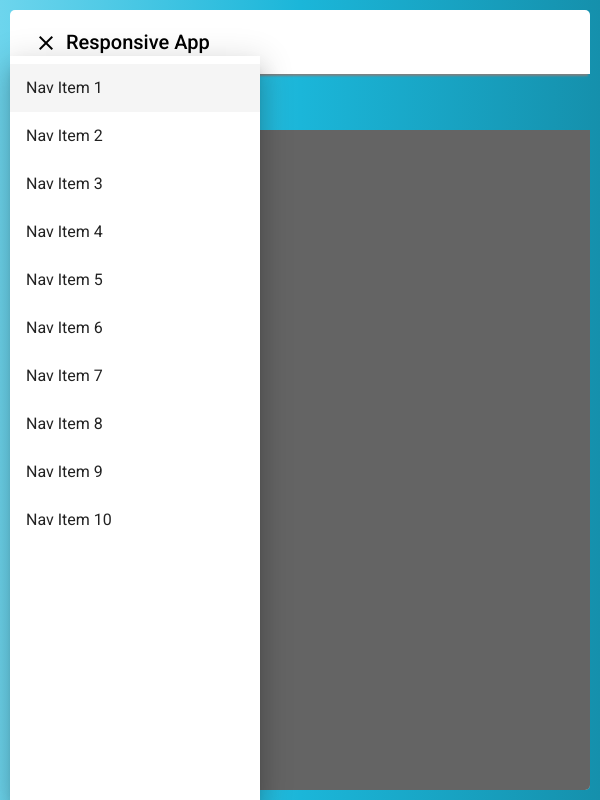
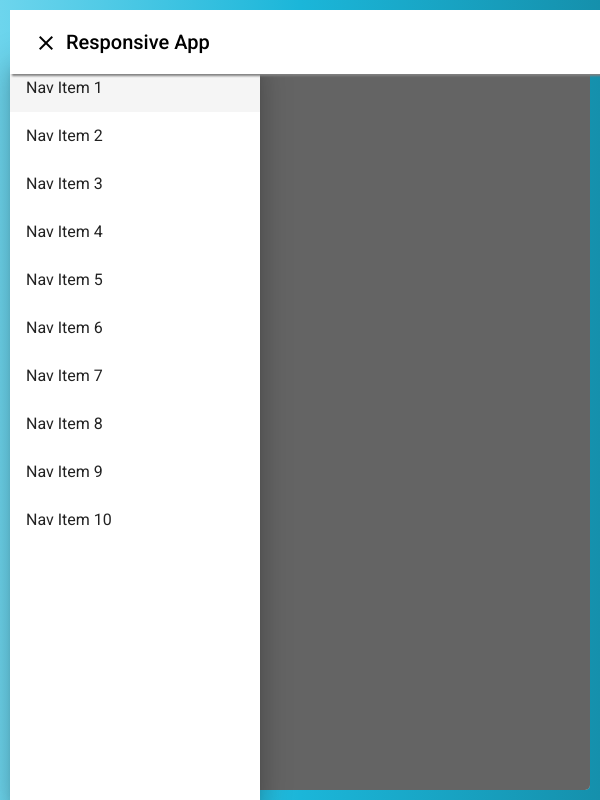
Before and after one commit to MariusBongarts/Vuejs-NestJs-MongoDB-Nginx-Docker, an Angular app in the folder client/: page / in a window 600 px wide. Built offline with nearby package versions, Linux system fonts and the light colour scheme.

Commit message:
Remove margin on mobile devices

```diff
--- a/client/src/app/navigation/sidenav/sidenav.component.html
+++ b/client/src/app/navigation/sidenav/sidenav.component.html
@@ -4,6 +4,7 @@
   (sidebarToggled)="snav.toggle()"
   [opened]="opened"
   ></app-toolbar>
+
 
   <mat-sidenav-container
     class="termino-sidenav-container"
--- a/client/src/app/navigation/sidenav/sidenav.component.scss
+++ b/client/src/app/navigation/sidenav/sidenav.component.scss
@@ -6,16 +6,23 @@
   bottom: 0;
   left: 0;
   right: 0;
-  margin: 10px;
-  border-radius: 5px;
-  overflow: hidden;
 }
 
-.termino-is-mobile .termino-toolbar {
+@media (min-width: 600px) {
+  .termino-container {
+    margin: 10px;
+    border-radius: 5px;
+    overflow: hidden;
+  }
+}
+
+.example-is-mobile .example-toolbar {
   position: fixed;
   /* Make sure the toolbar will stay on top of the content as it scrolls past. */
   z-index: 2;
 }
+
+
 
 h1.termino-app-name {
   margin-left: 8px;
--- a/client/src/app/navigation/toolbar/toolbar.component.scss
+++ b/client/src/app/navigation/toolbar/toolbar.component.scss
@@ -2,3 +2,12 @@
   background-color: white;
   box-shadow: 0 4px 2px -2px gray;
 }
+
+
+@media (max-width: 600px) {
+  .termino-toolbar {
+    position: fixed;
+    /* Make sure the toolbar will stay on top of the content as it scrolls past. */
+    z-index: 2;
+  }
+}
```
